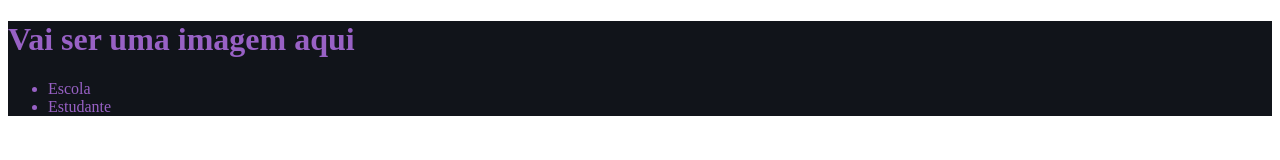
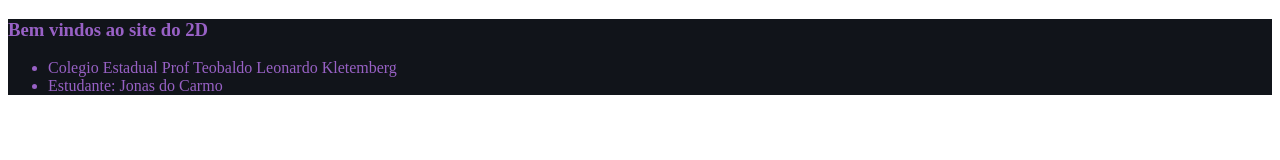
Before and after one commit to jonas02020/pagina-2D, a plain HTML site: page index.html in a window 1280 px wide. Drawn offline with Linux system fonts and the light colour scheme.

Commit message:
Add files via upload
mexi 01

```diff
--- a/index.html
+++ b/index.html
@@ -9,12 +9,32 @@
 </head>
 <body>
     <header>
-        <h1>Vai ser uma imagem aqui</h1>
+        <h3>Bem vindos ao site do 2D</h3>
         <ul>
-            <li>Escola</li>
-            <li>Estudante</li>
+            <li>Colegio Estadual Prof Teobaldo Leonardo Kletemberg</li>
+            <li>Estudante: Jonas do Carmo</li>
         </ul>
     </header>
 
+
+
+
+
+
+
+
+
+
+
+
+
+
+
+
+
+
+
 </body>
+
+
 </html>
```
